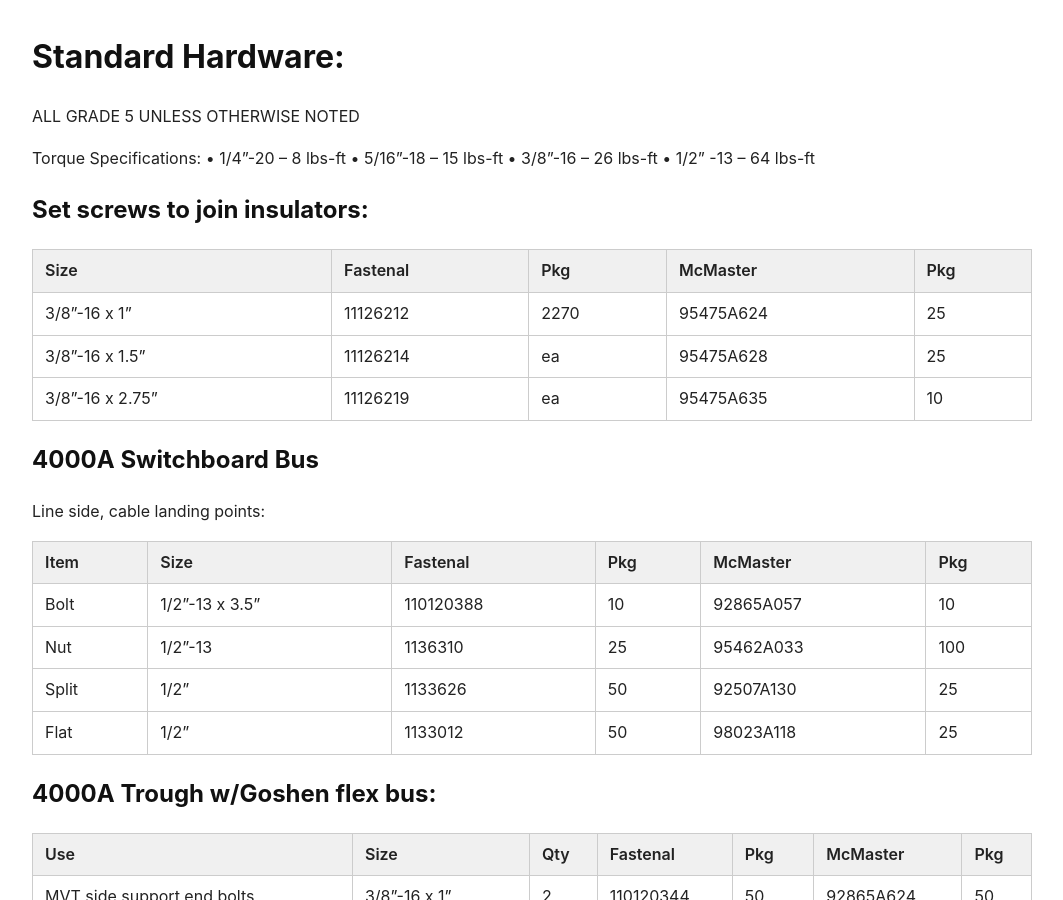
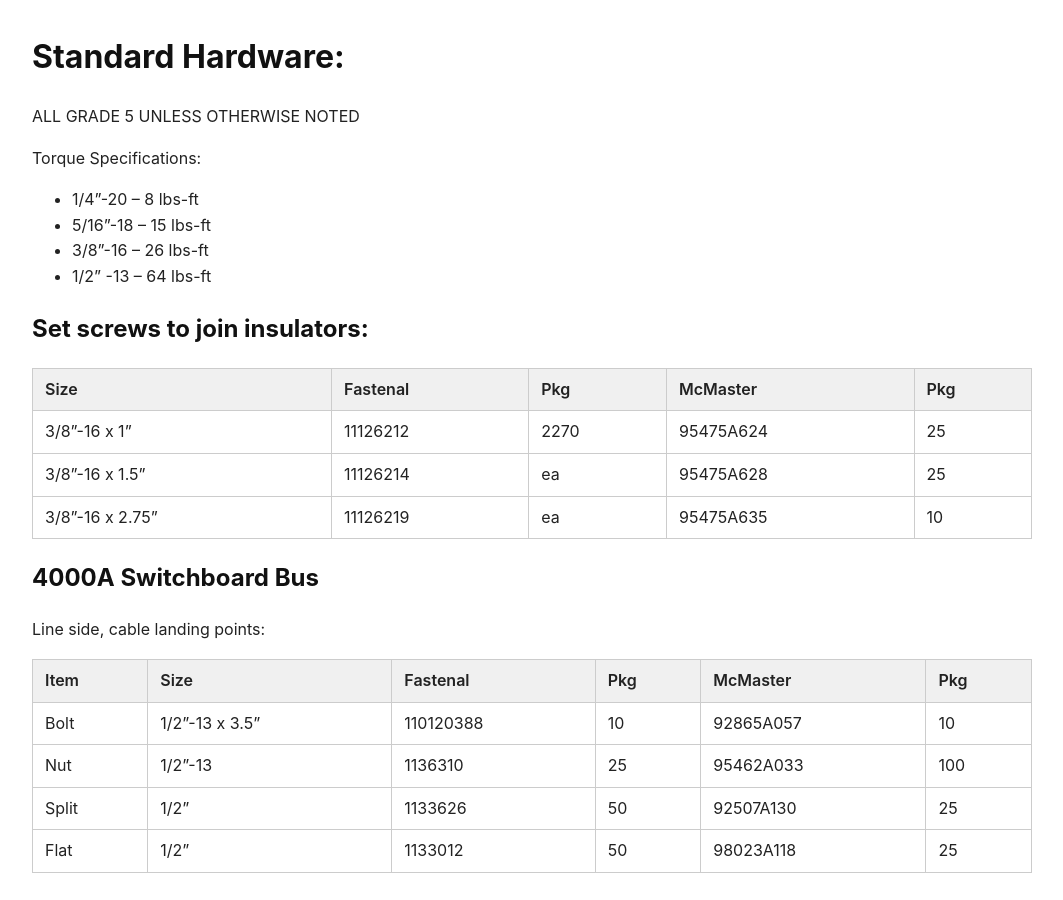
Before and after one commit to epecsupport/Service, a Jekyll site: the page built from hardware.md, in a window 1280 px wide and 900 px high. Shown: the whole window, without its empty margins (108-1171 px from the left). Built offline with Jekyll 4.4.1, drawn with Linux system fonts in a browser that asks for light colours.

```diff
--- a/hardware.md
+++ b/hardware.md
@@ -7,10 +7,10 @@ title: 3WA / ETU600
 ALL GRADE 5 UNLESS OTHERWISE NOTED
 
 Torque Specifications:
-• 1/4”-20 – 8 lbs-ft
-• 5/16”-18 – 15 lbs-ft
-• 3/8”-16 – 26 lbs-ft
-• 1/2” -13 – 64 lbs-ft
+- 1/4”-20 – 8 lbs-ft
+- 5/16”-18 – 15 lbs-ft
+- 3/8”-16 – 26 lbs-ft
+- 1/2” -13 – 64 lbs-ft
 
 ## Set screws to join insulators:
 
```
